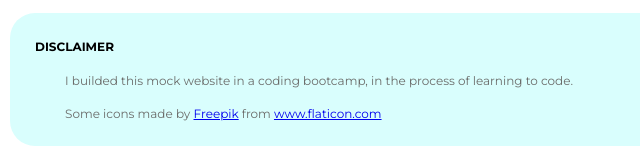
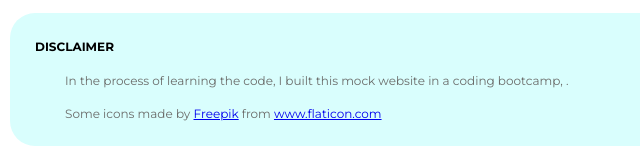
Before and after one commit to joelrottenberg/101-rogue-pickings, a plain HTML site: page home/index.html in a window 1280 px wide. Shown: the part 1285-1431 px from the top of the page, 55-695 px from the left. Drawn offline with Linux system fonts and the light colour scheme; files whose address does not match are found by name.

```diff
--- a/home/index.html
+++ b/home/index.html
@@ -178,7 +178,7 @@
                         </div>
                     <blockquote class="disclaimer">
                         <h4>disclaimer</h4>
-                        <p>I builded this mock website in a coding bootcamp, in the process of learning to code.</p>
+                        <p>In the process of learning the code, I built this mock website in a coding bootcamp, .</p>
                         <p class="icons">Some icons made by <a href="https://www.flaticon.com/authors/freepik" target="_blank" title="Freepik">Freepik</a> from <a href="https://www.flaticon.com/"  target="_blank" title="Flaticon">www.flaticon.com</a></p>
                     </blockquote>
 
```
Also changed, not shown: css/main.css (+0 -144 lines).
